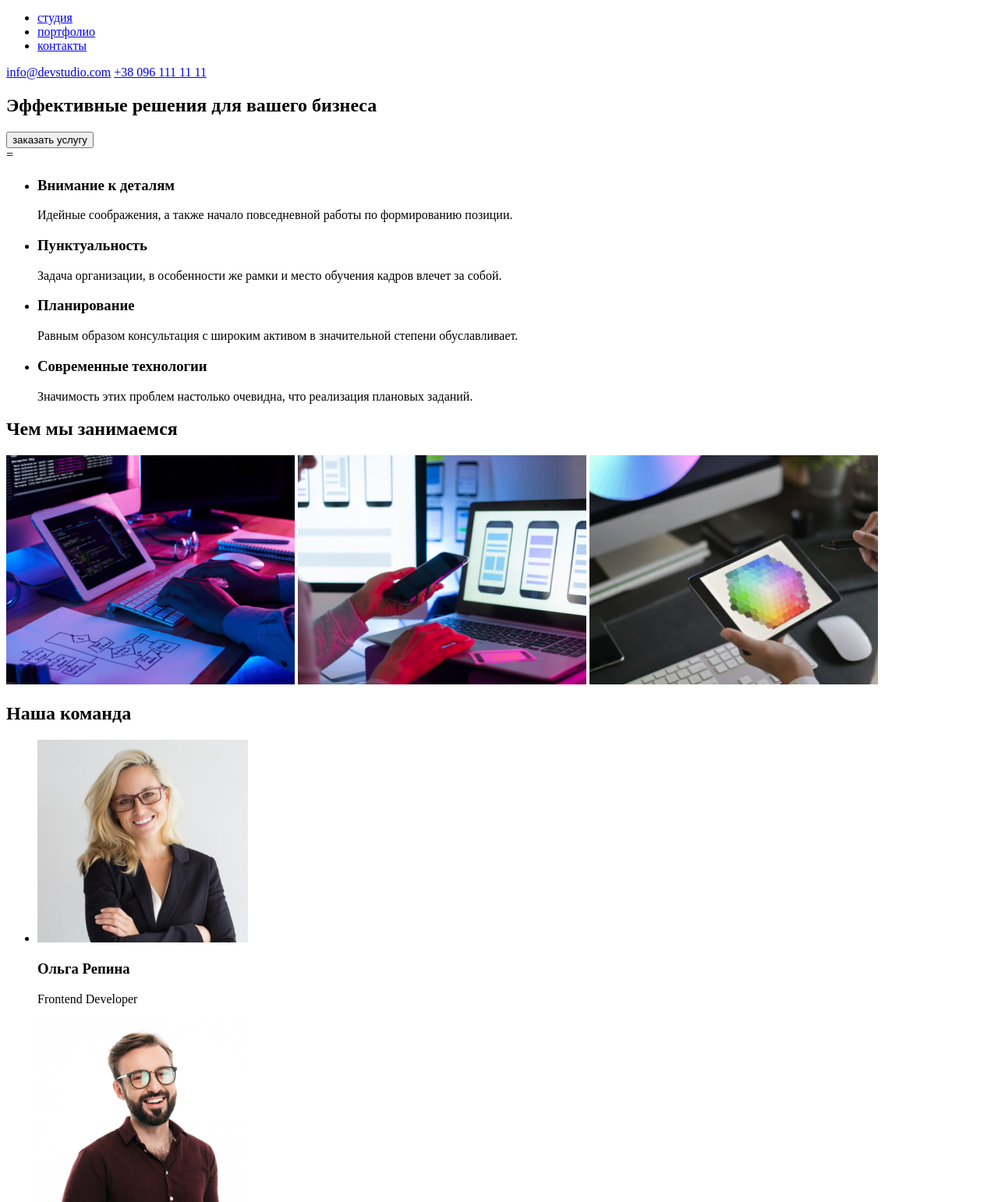
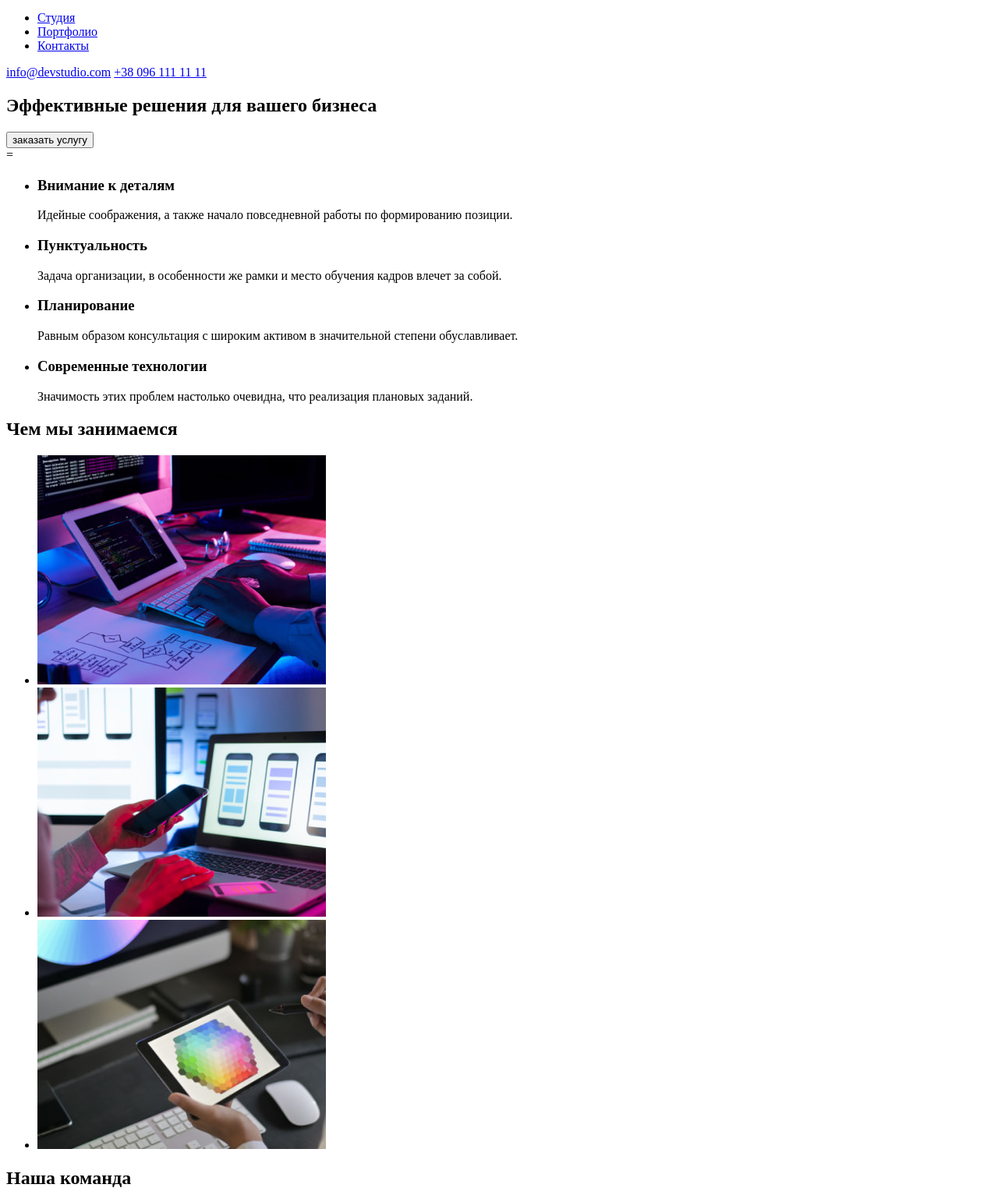
Before and after one commit to ONYXDeveloper777/goit-markup-hw-01, a plain HTML site: page index.html in a window 1280 px wide. Shown: the part 34-1576 px from the top of the page at 78% size. Drawn offline with Linux system fonts and the light colour scheme.

Commit message:
dxfhdfz
sgwg

```diff
--- a/index.html
+++ b/index.html
@@ -11,9 +11,9 @@
       <a href="#"> <img src="./images/Header/WebStudio1.jpg" alt="logo" /></a>
       <nav>
         <ul>
-          <li><a href="студия">студия</a></li>
-          <li><a href="портфолио">портфолио</a></li>
-          <li><a href="контакты">контакты</a></li>
+          <li><a href="студия">Студия</a></li>
+          <li><a href="портфолио">Портфолио</a></li>
+          <li><a href="контакты">Контакты</a></li>
         </ul>
       </nav>
 
@@ -65,25 +65,32 @@
       <!-- section 3 -->
       <section>
         <h2>Чем мы занимаемся</h2>
-
+        <ul>
+          <li>
             <img
               src="./images/Whatarewedoing/box1.jpg"
               alt="box1"
               width="370"
               height="294"
             />
+          </li>
+          <li>
             <img
               src="./images/Whatarewedoing/box2.jpg"
               alt="box2"
               width="370"
               height="294"
             />
+          </li>
+          <li>
             <img
               src="./images/Whatarewedoing/box3.jpg"
               alt="box3"
               width="370"
               height="294"
             />
+          </li>
+        </ul>
       </section>
 
       <!-- section 4 -->
@@ -135,14 +142,14 @@
       </section>
     </main>
     <footer>
-      <a href=""><img src="./images/Header/WebStudio(1).jpg" alt="logo" /></a>
+      <a href=""><img src="./images/Header/WebStudio1.jpg" alt="logo" /></a>
 
       <address>
         <p>г. Киев, пр-т Леси Украинки, 26</p>
 
-        <p><a href="mailto:info@example.com">info@example.com</a></p>
+        <a href="mailto:info@example.com">info@example.com</a>
 
-        <p><a href="tel:+380991111111">+38 099 111 11 11</a></p>
+        <a href="tel:+380991111111">+38 099 111 11 11</a>
       </address>
     </footer>
   </body>
```
Lines whose indentation alone changed are shown as unchanged.
